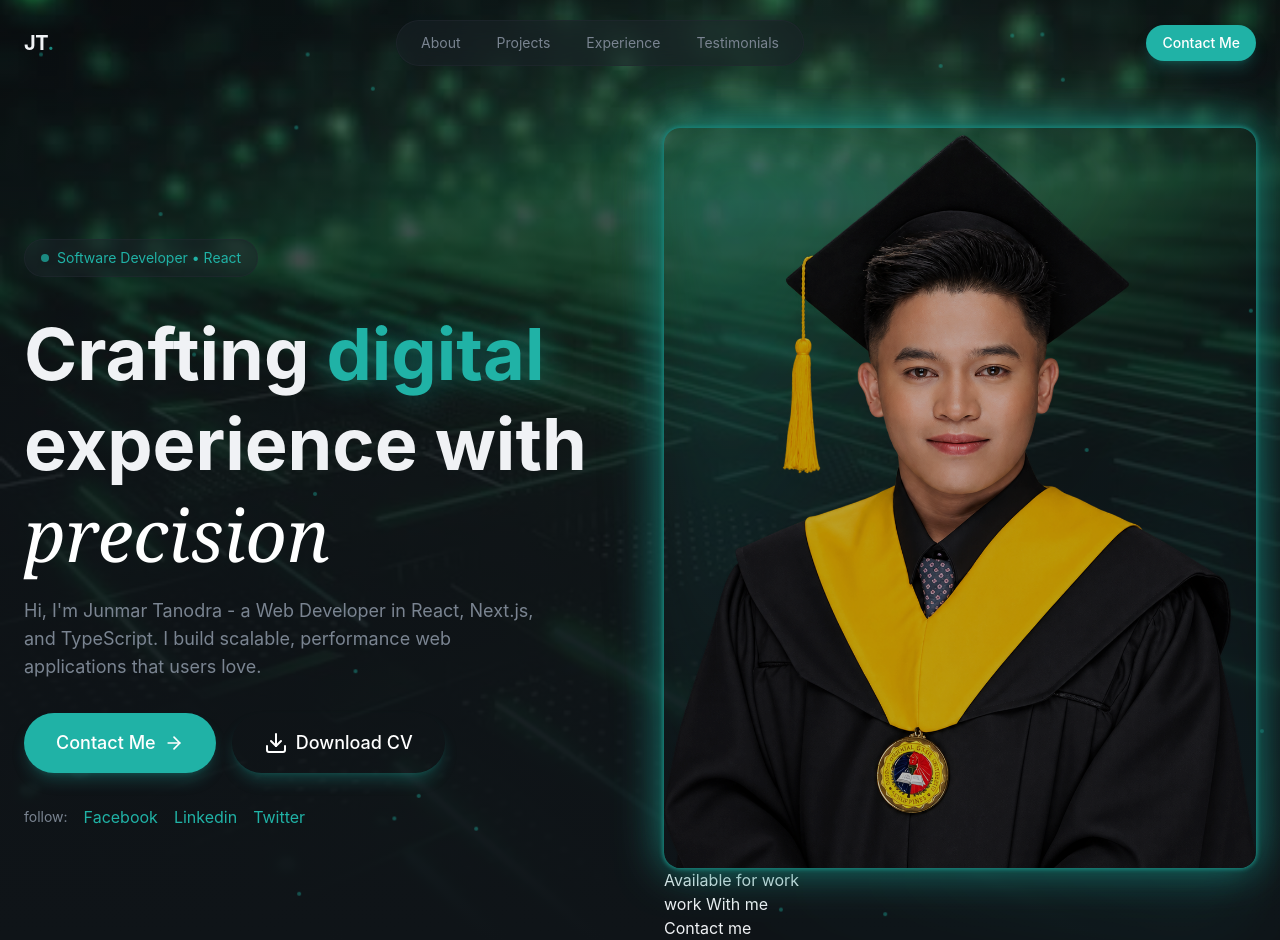
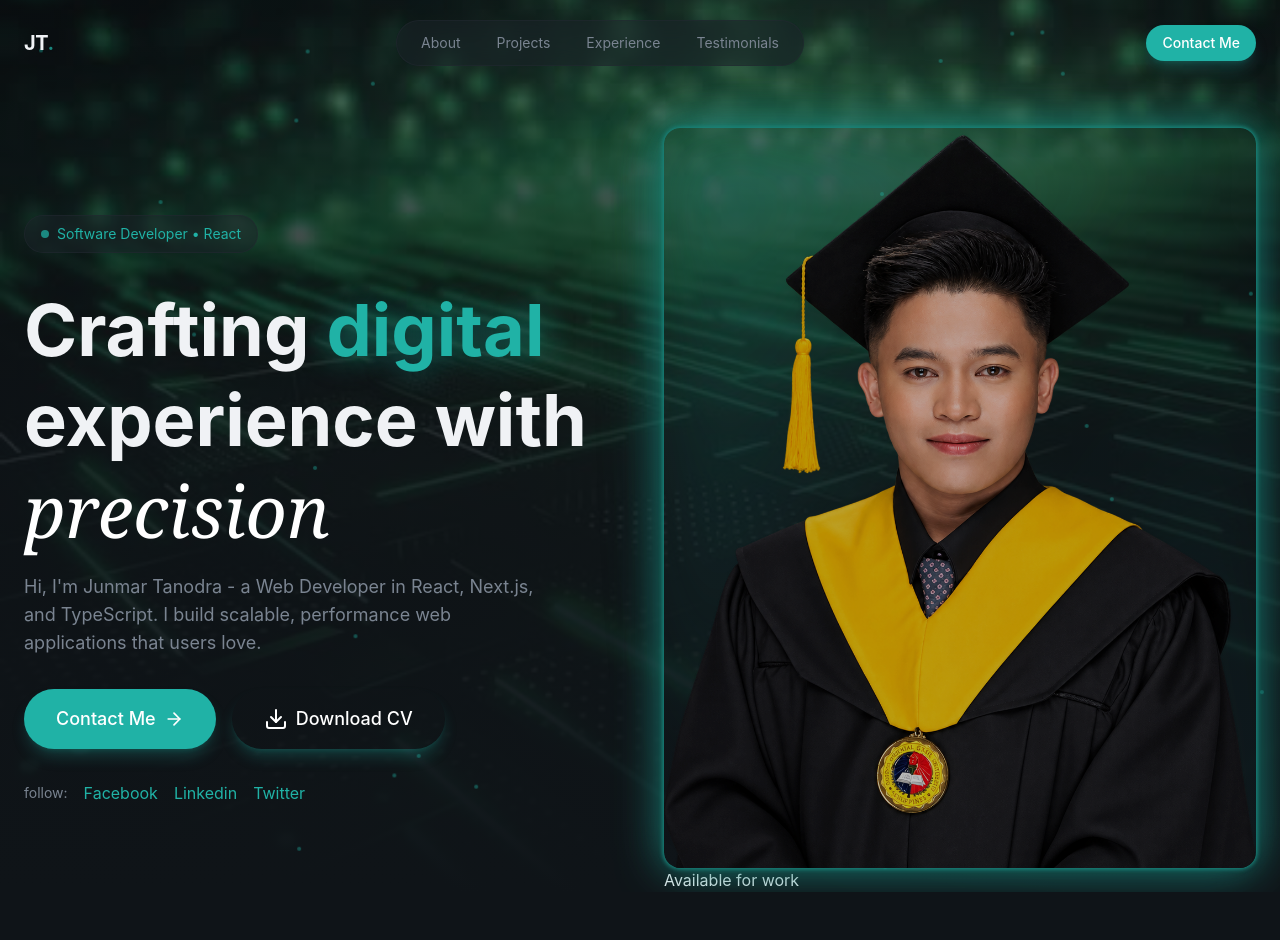
Before and after one commit to Pakboyg/junmar-porfolio, a React (Vite) app: page / in a window 1280 px wide. After the commit the page ends 892 px from the top, so only its background shows below. Built offline with nearby package versions, Linux system fonts and the light colour scheme.

Commit message:
Clean up Hero component text
Removed redundant text and line breaks from the Hero component.

```diff
--- a/src/sections/Hero.jsx
+++ b/src/sections/Hero.jsx
@@ -112,10 +112,6 @@ export const Hero = () => {
                                 <div>
                                     <div />
                                     <span>Available for work</span>
-                                    <br />
-                                    <span>work With me</span>
-                                    <br />
-                                    <span>Contact me</span>
                                 </div>
                             </div>
                             {/* Stats Badge */}
```
